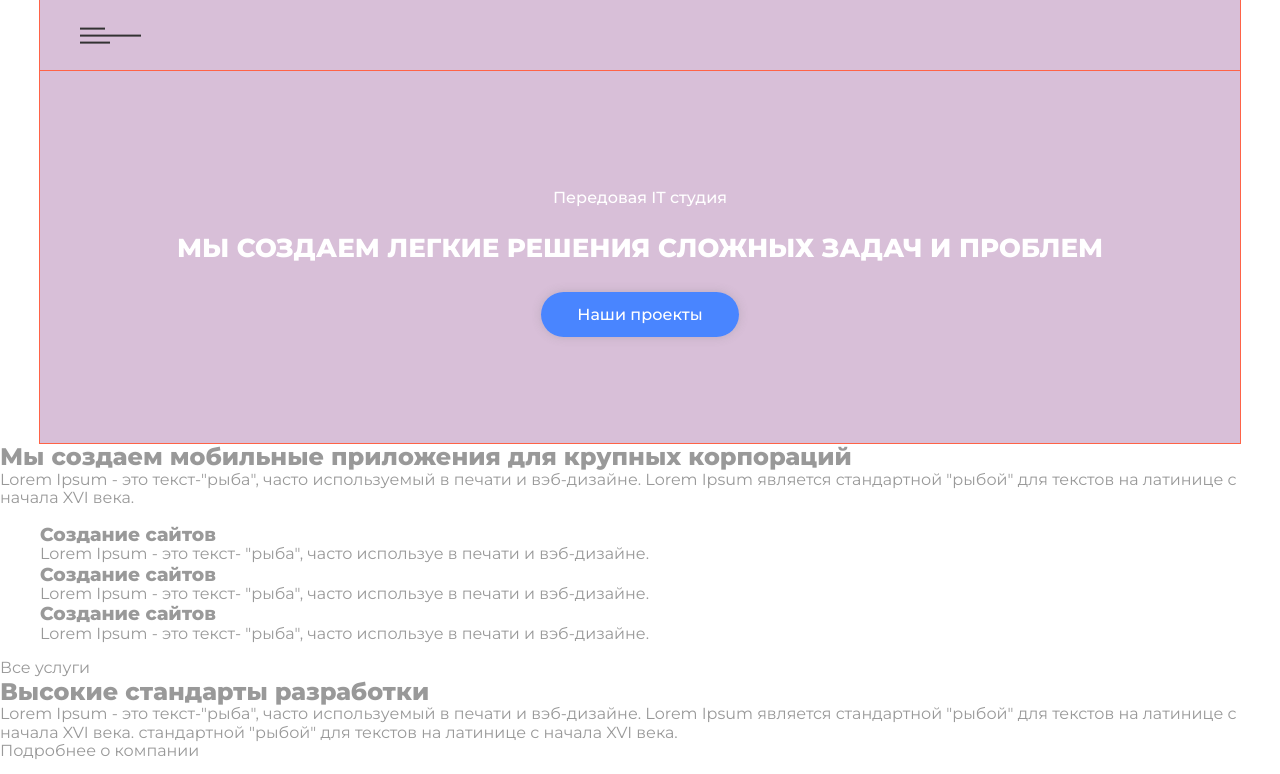
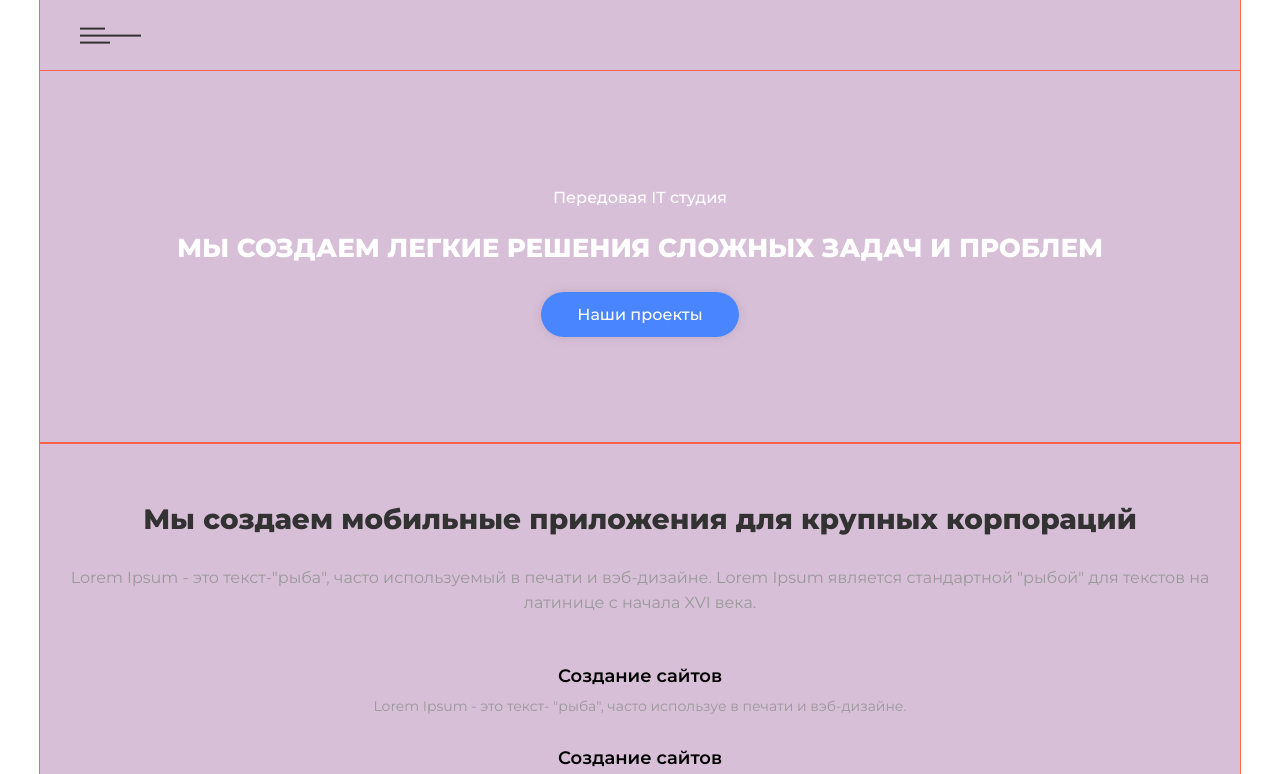
Before and after one commit to yermakovaa/menu-burger, a plain HTML site: page index.html in a window 1280 px wide. Shown: the top 774 px of the page. Drawn offline with nearby package versions, Linux system fonts and the light colour scheme.

```diff
--- /dev/null
+++ b/sass/components/_services.scss
@@ -0,0 +1,62 @@
+.services {
+  &__container {
+    @extend %section;
+    @extend %container;
+
+    text-align: center;
+  }
+}
+
+.services__subject {
+  margin-bottom: 30px;
+
+  font-weight: 700;
+  font-size: 28px;
+  line-height: 1.18;
+  color: $secondary-text-color;
+
+}
+
+.services__text {
+  margin-bottom: 50px;
+
+  font-size: 16px;
+  line-height: 1.56;
+}
+
+.services__list {
+  margin-bottom: 50px;
+}
+
+.services__item:not(:last-child) {
+  margin-bottom: 30px;
+}
+
+.services__subtitle {
+  margin-bottom: 8px;
+
+  font-weight: 600;
+  font-size: 18px;
+  line-height: 1.22;
+
+  color: $ordinary-color;
+}
+
+.services__desc {
+  font-size: 14px;
+  line-height: 1.57;
+}
+
+.services__btn {
+  padding: 13px 36px;
+
+  font-weight: 500;
+  font-size: 16px;
+  line-height: 1.25;
+
+  color: $contrast-color;
+
+  background-color: $accent-color;
+  box-shadow: 0px 0px 10px rgba(111, 111, 111, 0.25);
+  border-radius: 30px;
+}
--- a/sass/main.scss
+++ b/sass/main.scss
@@ -3,3 +3,4 @@
 @import "./utils/base";
 @import "./components/header";
 @import "./components/hero";
+@import "./components/services";
--- a/sass/utils/_base.scss
+++ b/sass/utils/_base.scss
@@ -26,7 +26,7 @@ a {
   text-decoration: none;
 }
 
-li {
+ul {
   padding: 0;
   margin: 0;
   list-style: none;
--- a/sass/utils/_placeholders.scss
+++ b/sass/utils/_placeholders.scss
@@ -32,3 +32,9 @@
   background-color: thistle;
   outline: 1px solid tomato;
 }
+
+// Общие стили на секции
+%section {
+  padding-top: 60px;
+  padding-bottom: 60px;
+}
```
Also changed, not shown: css/main.css, css/main.min.css, images/project.svg (added), 2 other files. Lines whose indentation alone changed are shown as unchanged.
